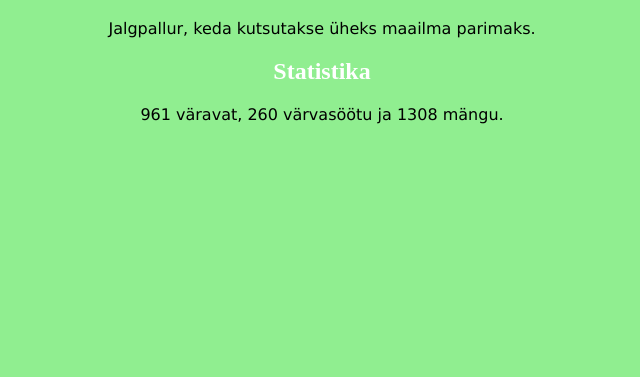
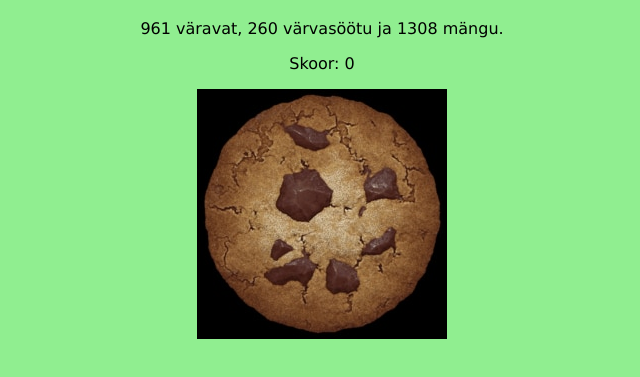
Before and after one commit to roltss/poly-kodukas, a plain HTML site: page index.html in a window 1280 px wide. Shown: the part 61-438 px from the top of the page, without its empty margins (318-958 px from the left). Drawn offline with Linux system fonts and the light colour scheme.

Commit message:
sait ja cookie clicker

```diff
--- a/index.html
+++ b/index.html
@@ -8,9 +8,13 @@
 </head>
 <body>
 	<h1>Cristiano Ronaldo</h1>
-	<p>Jalgpallur, keda kutsutakse üheks maailma parimaks.</p>
 
-    <h2>Statistika</h2>
     <p>961 väravat, 260 värvasöötu ja 1308 mängu.</p>
+
+    <p>Skoor: <span id="score">0</p>
+
+    <img src="download.jpg" onclick="addScore()">
+
+    <script src="script.js"></script>
 </body>
 </html>
--- /dev/null
+++ b/script.js
@@ -0,0 +1,7 @@
+let score = 0;
+
+function addScore() {
+	score++;
+
+document.getElementById("score").textContent = score;
+}
--- a/style.css
+++ b/style.css
@@ -23,3 +23,7 @@ p {
   font size: 20px;
   text-align: center;
 }
+
+body {
+  text-align: center;
+}
```
Also changed, not shown: download.jpg (added).
